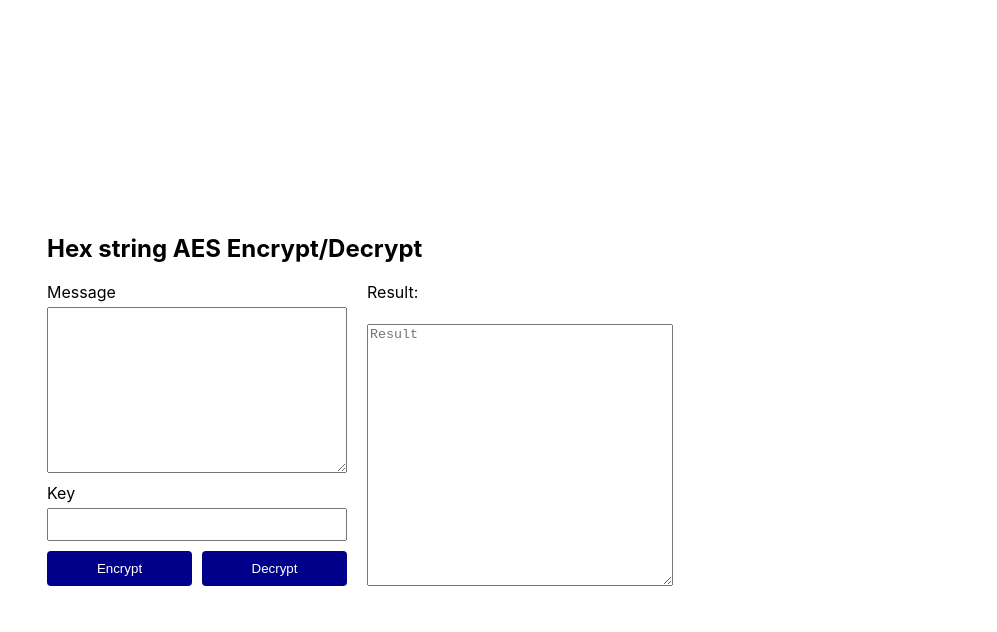
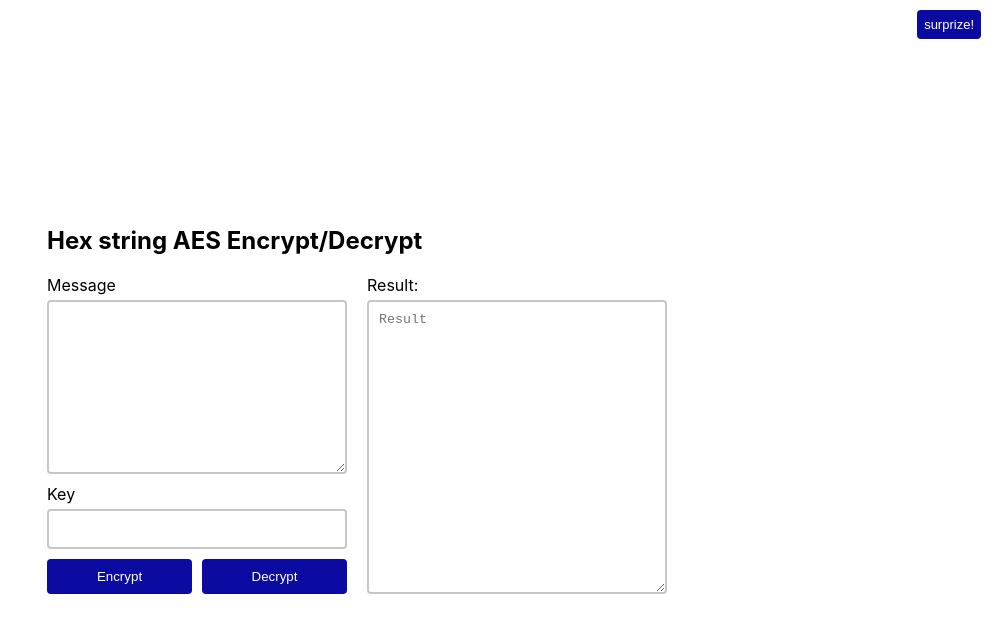
Before and after one commit to rohitsam/aesencrypt_app, a React (Create React App) app: page / in a window 1280 px wide. Shown: the top 632 px of the page, without its empty margins (283-1280 px from the left). Built offline with nearby package versions, Linux system fonts and the light colour scheme.

Commit message:
surprize added

```diff
--- a/src/App.css
+++ b/src/App.css
@@ -53,8 +53,20 @@
   border: none;
   padding: 10px;
   cursor: pointer;
-  background-color: darkblue;
+  background-color: #0b0ba1;
   color: white;
+  transition: all 300ms;
+}
+
+.btn:hover {
+  background-color: #1313c7;
+}
+
+.textInputField {
+  width: auto;
+  padding: 10px;
+  border: 2px solid #aaaa;
+  border-radius: 4px;
 }
 
 @media (max-width: 683px) {
@@ -76,3 +88,37 @@
     width: 100%;
   }
 }
+
+.surprize-absolute {
+  position: absolute;
+  top: 10px;
+  right: 1rem;
+}
+
+.surprize {
+  border: none;
+  cursor: pointer;
+  font-size: small;
+  background-color: #0b0ba1;
+  color: white;
+  width: max-content;
+  padding: 7px;
+  border-radius: 4px;
+}
+
+.modal-container {
+  position: fixed;
+  display: flex;
+  top: 0;
+  left: 0;
+  height: 100%;
+  width: 100%;
+  background-color: rgba(0, 0, 0, 0.2);
+}
+
+.modal {
+  margin: auto;
+  background: #fff;
+  border-radius: 4px;
+  padding: 10px;
+}
--- a/src/App.js
+++ b/src/App.js
@@ -6,6 +6,8 @@ import { aesDecrypt } from "./AESHelper";
 function App() {
   const [message, setMessage] = useState("");
   const [key, setKey] = useState("");
+
+  const [open, setOpen] = useState(false);
 
   const [result, setResult] = useState("");
 
@@ -29,6 +31,27 @@ function App() {
     //
     <div className="container">
       <section className="m-auto">
+        <button
+          onClick={() => {
+            setOpen((prev) => !prev);
+          }}
+          className="surprize surprize-absolute"
+        >
+          surprize!
+        </button>
+
+        {open && (
+          <div className="modal-container">
+            <div className="modal grid gap-10" onClick={() => setOpen(false)}>
+              <img
+                src="https://c.tenor.com/8EgAFZdO8JUAAAAC/sitpost.gif"
+                alt="funny"
+              />
+              <button className="surprize">close</button>
+            </div>
+          </div>
+        )}
+
         <h1 className="heading px-2 sm:heading-lg">
           Hex string AES Encrypt/Decrypt
         </h1>
@@ -39,7 +62,7 @@ function App() {
               <textarea
                 id="message"
                 type="text"
-                style={{ padding: "7px" }}
+                className="textInputField"
                 value={message}
                 onChange={(e) => {
                   setMessage(e.target.value);
@@ -53,7 +76,7 @@ function App() {
               <input
                 id="key"
                 type="text"
-                style={{ padding: "7px" }}
+                className="textInputField"
                 value={key}
                 onChange={(e) => {
                   setKey(e.target.value);
@@ -76,10 +99,10 @@ function App() {
             <label for="result">Result: </label>
             <textarea
               id="result"
-              style={{ width: "100%" }}
+              className="textInputField"
               value={result}
               placeholder="Result"
-              rows={16}
+              rows={18}
             ></textarea>
           </section>
         </div>
```
